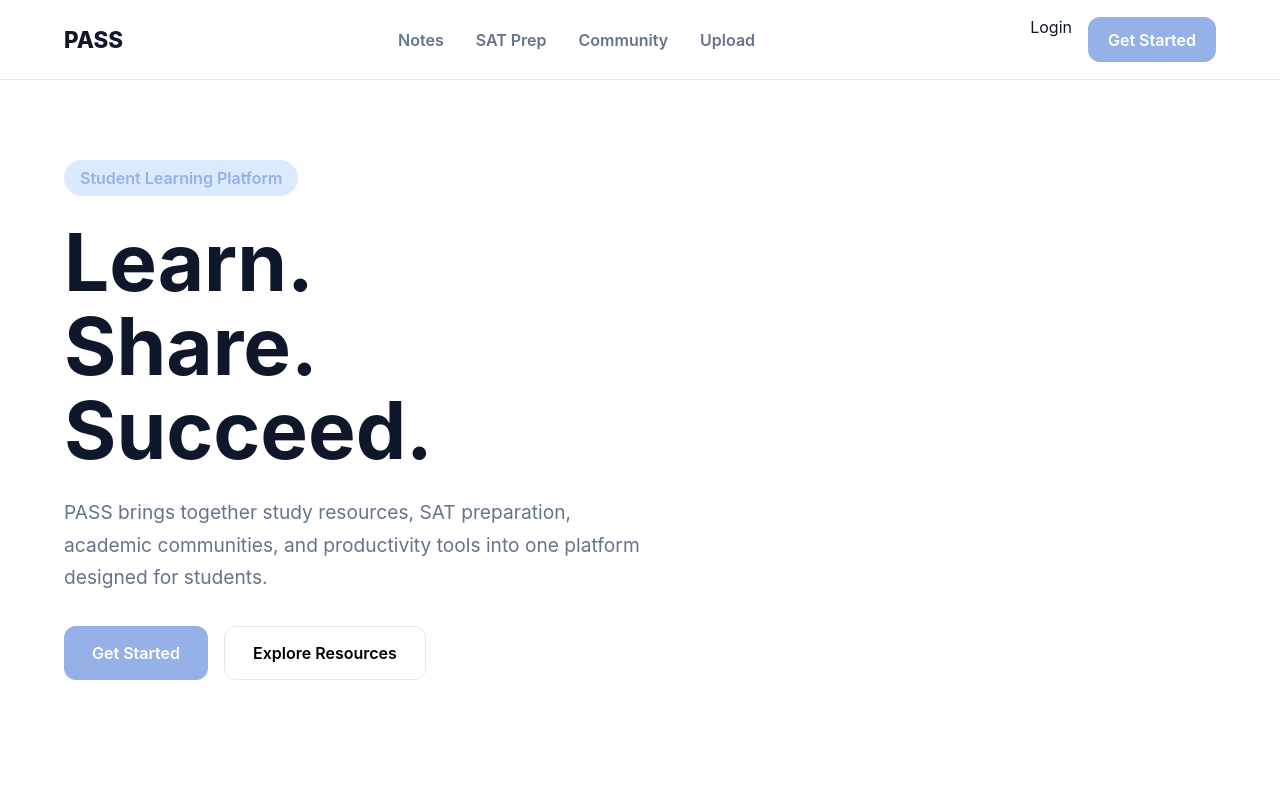
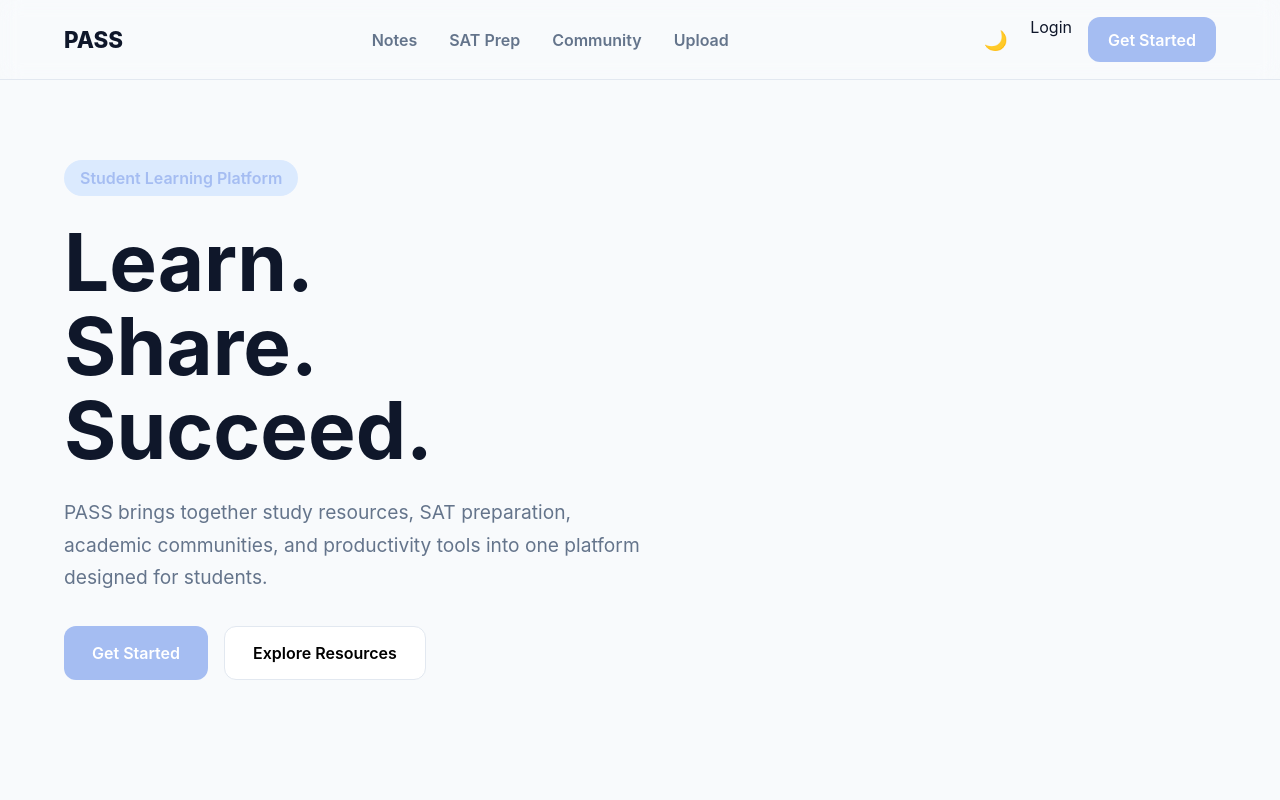
Before and after one commit to thisisemily73/peer-academic-study-support, a React (Vite) app: page / in a window 1280 px wide. Shown: the top 800 px of the page. Built offline with nearby package versions, Linux system fonts and the light colour scheme; no server answers.

Commit message:
Added working dark mode toggle

```diff
--- a/src/components/Navbar/Navbar.css
+++ b/src/components/Navbar/Navbar.css
@@ -6,7 +6,7 @@ nav {
 
   border-bottom: 1px solid var(--border);
 
-  background: rgba(255, 255, 255, 0.9);
+  background: --var(--navbar-bg);
 
   backdrop-filter: blur(10px);
 
@@ -87,6 +87,18 @@ nav {
   color: #dc2626;
 }
 
+.theme-toggle {
+  background: none;
+  border: none;
+
+  font-size: 1.2rem;
+
+  display: flex;
+  align-items: center;
+
+  padding: 0.4rem;
+}
+
 @media (max-width: 768px) {
   .nav-links {
     display: none;
--- a/src/components/Navbar/Navbar.jsx
+++ b/src/components/Navbar/Navbar.jsx
@@ -5,8 +5,11 @@ import { useAuth } from "../../context/AuthContext";
 import { signOut } from "firebase/auth";
 import { auth } from "../../firebase";
 
+import { useTheme } from "../../context/ThemeContext";
+
 export default function Navbar() {
   const { currentUser } = useAuth();
+  const { darkMode, toggleTheme } = useTheme();
 
   const handleLogout = async () => {
     const confirmed = window.confirm(
@@ -37,6 +40,13 @@ export default function Navbar() {
         </div>
 
         <div className="nav-actions">
+          <button
+            onClick={toggleTheme}
+            className="theme-toggle"
+          >
+            {darkMode ? "☀️" : "🌙"}
+          </button>
+
           {currentUser ? (
             <>
               <Link to="/profile" className="profile-link">
--- /dev/null
+++ b/src/context/ThemeContext.jsx
@@ -0,0 +1,38 @@
+import { createContext, useContext, useEffect, useState } from "react";
+
+const ThemeContext = createContext();
+
+export function ThemeProvider({ children }) {
+  const [darkMode, setDarkMode] = useState(() => {
+    return localStorage.getItem("theme") === "dark";
+  });
+
+  useEffect(() => {
+    if (darkMode) {
+      document.documentElement.classList.add("dark");
+      localStorage.setItem("theme", "dark");
+    } else {
+      document.documentElement.classList.remove("dark");
+      localStorage.setItem("theme", "light");
+    }
+  }, [darkMode]);
+
+  const toggleTheme = () => {
+    setDarkMode((prev) => !prev);
+  };
+
+  return (
+    <ThemeContext.Provider
+      value={{
+        darkMode,
+        toggleTheme,
+      }}
+    >
+      {children}
+    </ThemeContext.Provider>
+  );
+}
+
+export function useTheme() {
+  return useContext(ThemeContext);
+}
--- a/src/main.jsx
+++ b/src/main.jsx
@@ -1,13 +1,17 @@
 import React from "react";
 import ReactDOM from "react-dom/client";
 import App from "./App";
+import "./styles/globals.css";
+
 import { AuthProvider } from "./context/AuthContext";
-import "./styles/globals.css";
+import { ThemeProvider } from "./context/ThemeContext";
 
 ReactDOM.createRoot(document.getElementById("root")).render(
   <React.StrictMode>
     <AuthProvider>
-      <App />
+      <ThemeProvider>
+        <App />
+      </ThemeProvider>
     </AuthProvider>
   </React.StrictMode>
 );
--- a/src/styles/variables.css
+++ b/src/styles/variables.css
@@ -1,13 +1,13 @@
 :root {
-    /* Brand Colors */
-    --primary: #96b0e8;
+    /* Brand */
+    --primary: #a5bdf2;
     --primary-dark: #1a2b5a;
 
     /* Backgrounds */
-    --background-light: #f8fafc;
-    --surface:#ffffff;
+    --background: #f8fafc;
+    --surface: #ffffff;
 
-    /* Text Colors */
+    /* Text */
     --text: #0f172a;
     --text-light: #64748b;
 
@@ -15,12 +15,28 @@
     --border: #e2e8f0;
 
     /* Shadows */
-    --shadow-sm: 0 1px 2px rgba(0, 0, 0, 0.05);
-    --shadow-md: 0 4px 12px rgba(0, 0, 0, 0.08);
+    --shadow-sm: 0 1px 2px rgba(0, 0, 0, .05);
+    --shadow-md: 0 4px 12px rgba(0, 0, 0, .08);
 
-    /* Layout */
     --max-width: 1200px;
+    --radius: 12px;
 
-    /* Radius */
-    --radius: 12px;
+    /* Navbar */
+    --navbar-bg: rgba(255, 255, 255, 0.9);
+
 }
+
+.dark {
+    --background: #0f172a;
+    --surface: #1e293b;
+
+    --text: #f8fafc;
+    --text-light: #cbd5e1;
+
+    --border: #334155;
+
+    --shadow-sm: 0 1px 2px rgba(0, 0, 0, .3);
+    --shadow-md: 0 4px 12px rgba(0, 0, 0, .4);
+
+    --navbar-bg: rgba(15, 23, 42, 0.9);
+}
```
